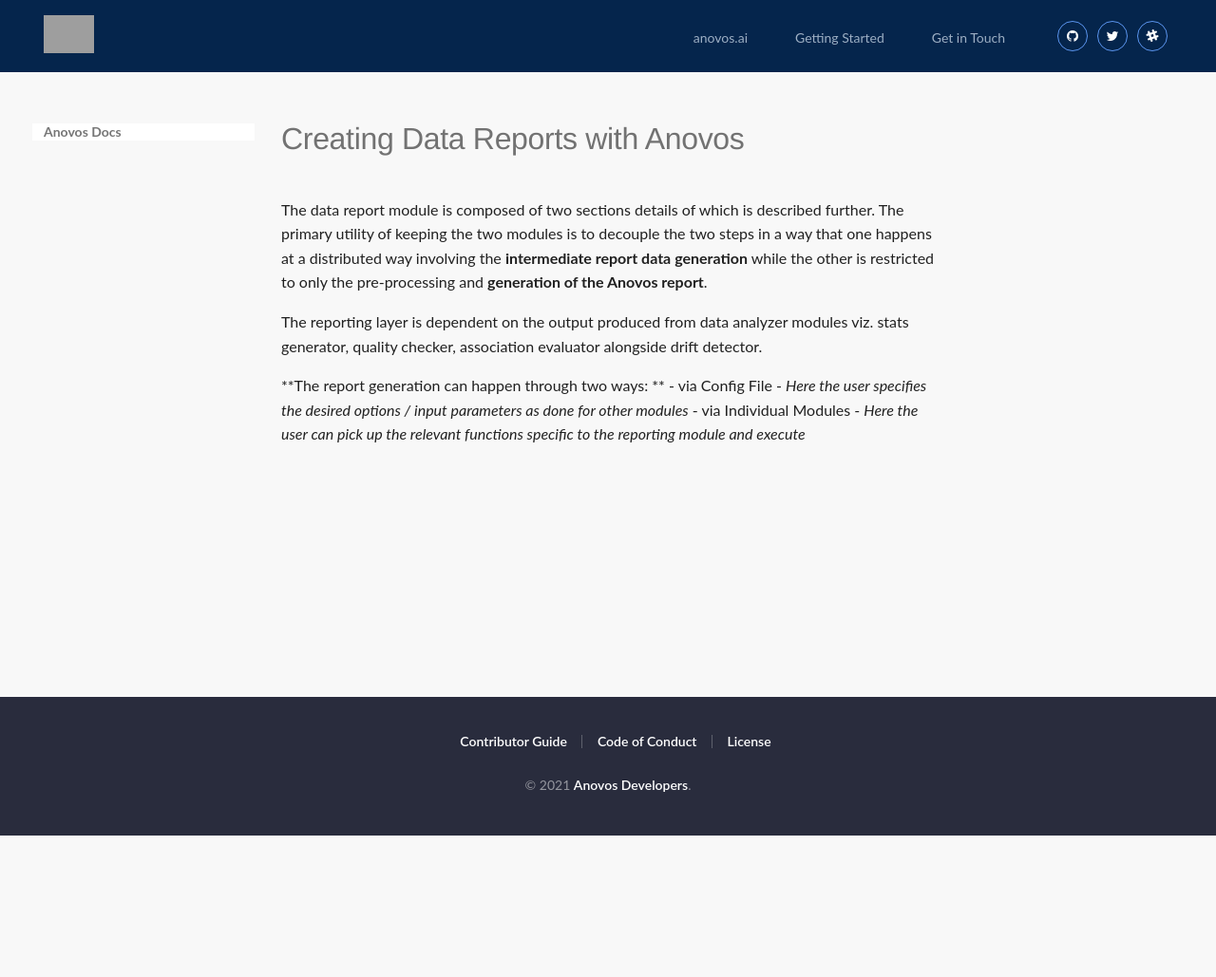
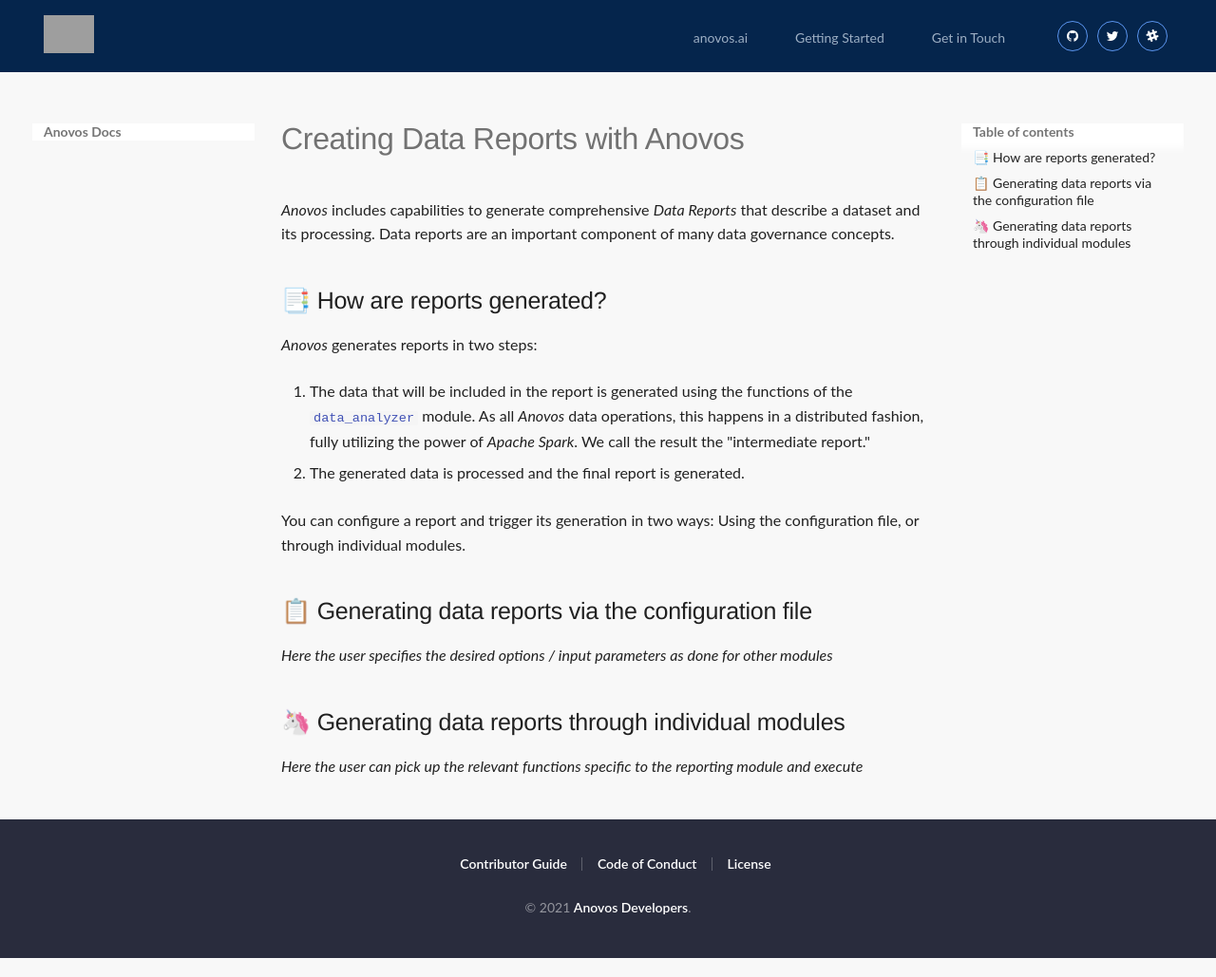
Before and after one commit to anovos/anovos-docs, an MkDocs documentation site: the page built from docs/using-anovos/data-reports/overview.md, in a window 1280 px wide. Shown: the whole page at 95% size. Built offline with MkDocs 1.6.1 and Material for MkDocs 9.7.7, drawn with Linux system fonts in a browser that asks for light colours; before the commit the page ends 900 px from its top, so only the background shows below that; grey boxes are pictures that could not be loaded.

Commit message:
Simplify introduction and add structure

```diff
--- a/docs/using-anovos/data-reports/overview.md
+++ b/docs/using-anovos/data-reports/overview.md
@@ -1,9 +1,27 @@
 # Creating Data Reports with Anovos
 
-The data report module is composed of two sections details of which is described further. The primary utility of keeping the two modules is to decouple the two steps in a way that one happens at a distributed way involving the **intermediate report data generation** while the other is restricted to only the pre-processing and **generation of the Anovos report**.
+_Anovos_ includes capabilities to generate comprehensive _Data Reports_ that describe a dataset
+and its processing. Data reports are an important component of many data governance concepts.
 
-The reporting layer is dependent on the output produced from data analyzer modules viz. stats generator, quality checker, association evaluator alongside drift detector.
+## 📑 How are reports generated?
 
-**The report generation can happen through two ways: **
-- via Config File - *Here the user specifies the desired options / input parameters as done for other modules*
-- via Individual Modules - *Here the user can pick up the relevant functions specific to the reporting module and execute*
+_Anovos_ generates reports in two steps:
+
+1. The data that will be included in the report is generated using the functions of the
+   [`data_analyzer`](../../docs/anovos-modules-overview/data-analyzer/index.md) module.
+   As all _Anovos_ data operations, this happens in a distributed fashion,
+   fully utilizing the power of _Apache Spark_.
+   We call the result the "intermediate report."
+
+2. The generated data is processed and the final report is generated.
+
+You can configure a report and trigger its generation in two ways:
+Using the configuration file, or through individual modules.
+
+## 📋 Generating data reports via the configuration file
+
+*Here the user specifies the desired options / input parameters as done for other modules*
+
+## 🦄 Generating data reports through individual modules
+
+*Here the user can pick up the relevant functions specific to the reporting module and execute*
```
